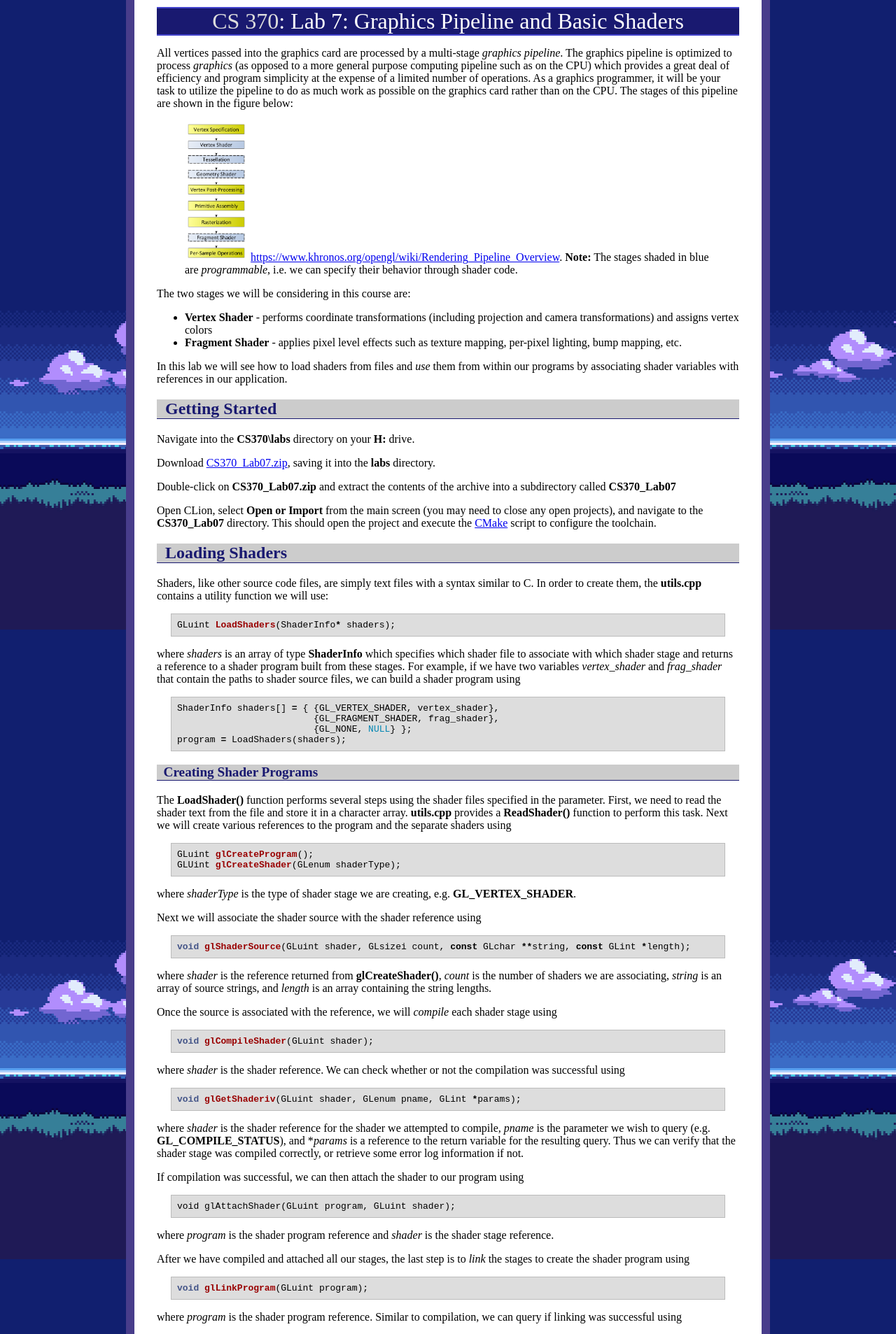
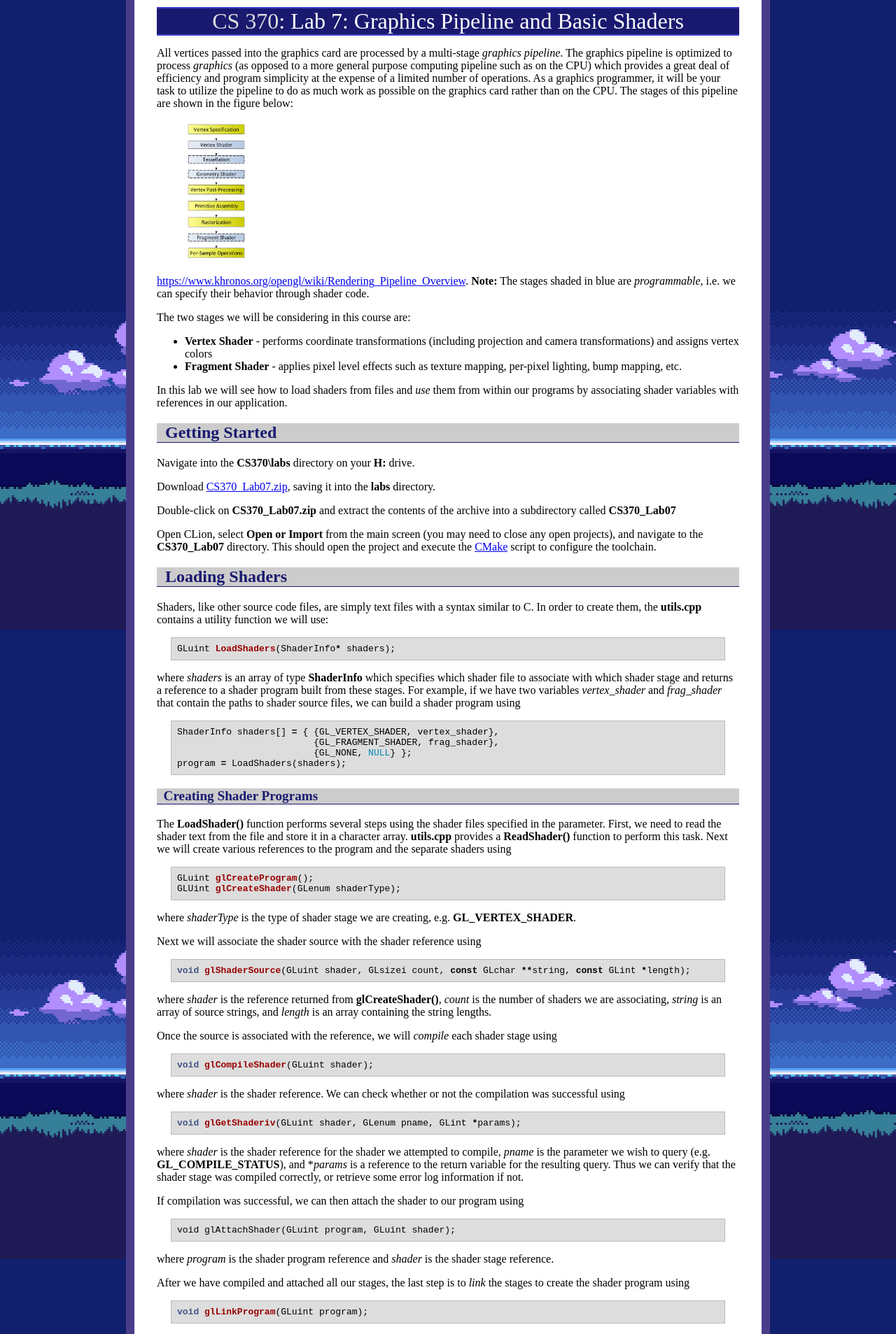
Before and after one commit to ycpcs/cs370-fall2020, a Jekyll site: the page built from labs/lab07.md, in a window 1280 px wide. Shown: the top 1907 px of the page at 70% size. Built offline with Jekyll 4.4.1, drawn with Linux system fonts in a browser that asks for light colours.

Commit message:
update lab07
update lab07

```diff
--- a/labs/lab07.md
+++ b/labs/lab07.md
@@ -6,6 +6,7 @@ title: "Lab 7: Graphics Pipeline and Basic Shaders"
 All vertices passed into the graphics card are processed by a multi-stage *graphics pipeline*. The graphics pipeline is optimized to process *graphics* (as opposed to a more general purpose computing pipeline such as on the CPU) which provides a great deal of efficiency and program simplicity at the expense of a limited number of operations. As a graphics programmer, it will be your task to utilize the pipeline to do as much work as possible on the graphics card rather than on the CPU. The stages of this pipeline are shown in the figure below:
 
 > <img src="images/lab07/RenderingPipeline.png" alt="Rendering Pipeline" height="200"/>
+
 [https://www.khronos.org/opengl/wiki/Rendering\_Pipeline\_Overview](https://www.khronos.org/opengl/wiki/Rendering_Pipeline_Overview). **Note:** The stages shaded in blue are *programmable*, i.e. we can specify their behavior through shader code.
 
 The two stages we will be considering in this course are:
@@ -214,7 +215,7 @@ You should be able to build and run the program by clicking the small green arro
 
 At this point you should see a gradient cube with a solid sphere on top that can be adjusted with a spherical coordinate perspective camera.
 
-> <img src="images/lab06/shaderScene.png" alt="Shader Scene Window" height="500"/>
+> <img src="images/lab06/ShaderScene.png" alt="Shader Scene Window" height="500"/>
 
 To quit the program simply close the window.
 
```
Also changed, not shown: labs/images/lab07/ShaderScene.png (added).
